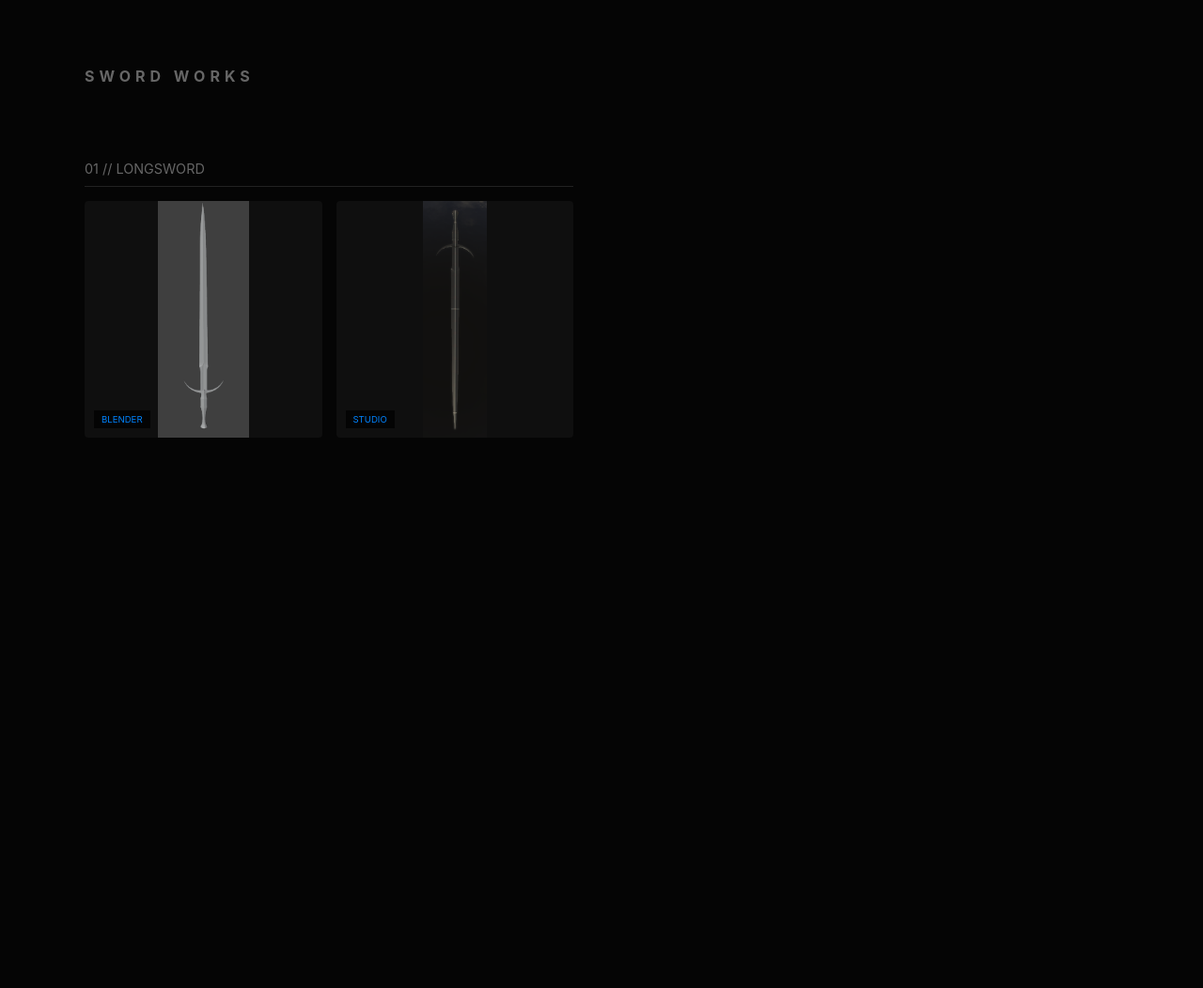
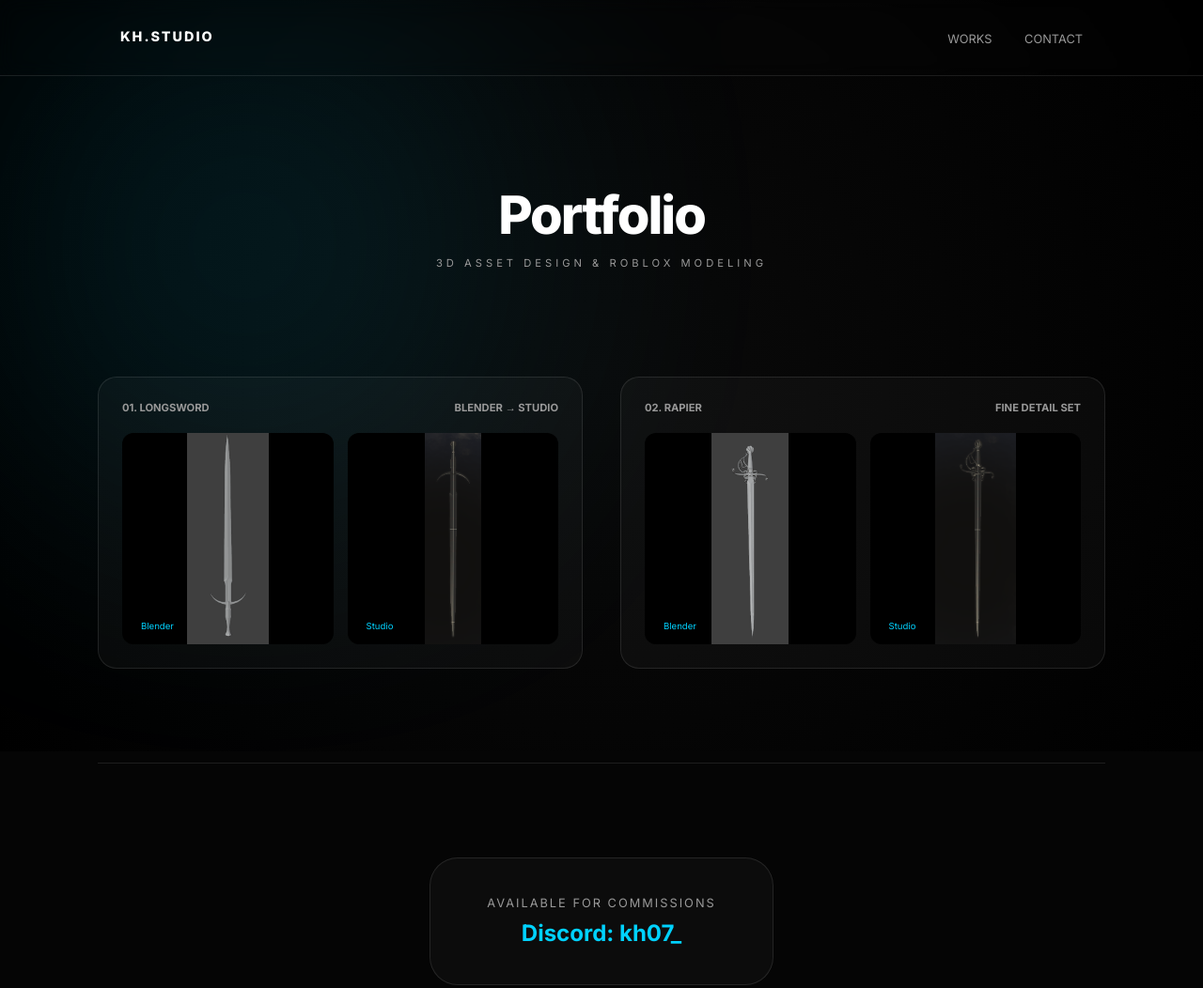
Before and after one commit to Tudofudoludocrudo/Portf, a plain HTML site: page index.html in a window 1280 px wide. Shown: the whole page at 94% size. Before the commit the page ends 800 px from the top, so only its background shows below. Drawn offline with Linux system fonts and the light colour scheme.

Commit message:
Update index.html

```diff
--- a/index.html
+++ b/index.html
@@ -3,162 +3,226 @@
 <head>
     <meta charset="UTF-8">
     <meta name="viewport" content="width=device-width, initial-scale=1.0">
-    <title>Sword Portfolio</title>
+    <title>Portfolio | kh07_</title>
+    <link href="https://fonts.googleapis.com/css2?family=Inter:wght@300;400;700;800&display=swap" rel="stylesheet">
     <style>
         :root {
             --bg: #050505;
-            --card-bg: #0f0f0f;
-            --accent: #0084ff;
+            --accent: #00d2ff; /* Sharp blue accent */
+            --glass: rgba(255, 255, 255, 0.03);
+            --border: rgba(255, 255, 255, 0.1);
             --text-main: #ffffff;
-            --text-dim: #666;
+            --text-dim: #999;
         }
+
+        * { margin: 0; padding: 0; box-sizing: border-box; }
+        html { scroll-behavior: smooth; }
 
         body {
             background-color: var(--bg);
             color: var(--text-main);
             font-family: 'Inter', sans-serif;
-            margin: 0;
-            padding: 60px 20px;
+            overflow-x: hidden;
         }
 
-        .container { max-width: 1100px; margin: auto; }
-
-        header { margin-bottom: 80px; text-align: left; }
-        h1 { font-size: 1rem; letter-spacing: 5px; text-transform: uppercase; color: var(--text-dim); }
-
-        /* Gallery Grid */
-        .portfolio-grid {
-            display: grid;
-            grid-template-columns: repeat(auto-fill, minmax(450px, 1fr));
-            gap: 60px;
+        /* --- COOL BACKGROUND EFFECT --- */
+        .bg-blobs {
+            position: fixed;
+            top: 0; left: 0; width: 100%; height: 100%;
+            z-index: -1;
+            overflow: hidden;
+            background: radial-gradient(circle at 50% 50%, #0a0a0a, #000);
+        }
+        .blob {
+            position: absolute;
+            width: 500px; height: 500px;
+            background: var(--accent);
+            filter: blur(150px);
+            border-radius: 50%;
+            opacity: 0.15;
+            animation: move 20s infinite alternate;
+        }
+        @keyframes move {
+            from { transform: translate(-10%, -10%); }
+            to { transform: translate(20%, 20%); }
         }
 
-        @media (max-width: 600px) {
-            .portfolio-grid { grid-template-columns: 1fr; }
+        /* --- NAVIGATION --- */
+        nav {
+            position: sticky; top: 0;
+            display: flex; justify-content: space-between;
+            padding: 30px 10%;
+            backdrop-filter: blur(10px);
+            z-index: 100;
+            border-bottom: 1px solid var(--border);
+        }
+        nav .logo { font-weight: 800; letter-spacing: 2px; text-transform: uppercase; font-size: 0.9rem; }
+        nav .links a {
+            color: var(--text-dim); text-decoration: none;
+            margin-left: 30px; font-size: 0.8rem; text-transform: uppercase;
+            transition: 0.3s;
+        }
+        nav .links a:hover { color: var(--accent); }
+
+        /* --- HERO SECTION --- */
+        header {
+            height: 40vh;
+            display: flex; flex-direction: column;
+            justify-content: center; align-items: center;
+            text-align: center;
+        }
+        header h1 { font-size: 3.5rem; font-weight: 800; letter-spacing: -2px; margin-bottom: 10px; }
+        header p { color: var(--text-dim); letter-spacing: 4px; text-transform: uppercase; font-size: 0.7rem; }
+
+        /* --- PORTFOLIO GRID --- */
+        .container { max-width: 1200px; margin: auto; padding: 0 5%; }
+
+        .grid {
+            display: grid;
+            grid-template-columns: repeat(auto-fill, minmax(500px, 1fr));
+            gap: 40px;
+            padding-bottom: 100px;
+        }
+        @media (max-width: 700px) { .grid { grid-template-columns: 1fr; } }
+
+        .card {
+            background: var(--glass);
+            border: 1px solid var(--border);
+            border-radius: 20px;
+            padding: 25px;
+            transition: 0.4s cubic-bezier(0.23, 1, 0.32, 1);
+        }
+        .card:hover { border-color: var(--accent); transform: translateY(-10px); }
+
+        .card-header { display: flex; justify-content: space-between; margin-bottom: 20px; }
+        .card-header span { font-size: 0.7rem; font-weight: 700; color: var(--text-dim); text-transform: uppercase; }
+
+        .img-container { display: grid; grid-template-columns: 1fr 1fr; gap: 15px; }
+        .img-item {
+            position: relative; aspect-ratio: 1/1;
+            background: #000; border-radius: 12px;
+            overflow: hidden; cursor: zoom-in;
+        }
+        .img-item img { width: 100%; height: 100%; object-fit: contain; transition: 0.5s; }
+        .img-item:hover img { transform: scale(1.1); }
+        .img-label {
+            position: absolute; bottom: 10px; left: 10px;
+            font-size: 0.6rem; background: rgba(0,0,0,0.8);
+            padding: 4px 10px; border-radius: 4px; color: var(--accent);
         }
 
-        .sword-entry { margin-bottom: 20px; }
-        .sword-name { font-size: 0.9rem; margin-bottom: 15px; color: var(--text-dim); border-bottom: 1px solid #222; padding-bottom: 10px; }
+        /* --- CONTACT TAB --- */
+        #contact {
+            padding: 100px 0; border-top: 1px solid var(--border);
+            text-align: center;
+        }
+        .contact-box {
+            background: var(--glass);
+            border: 1px solid var(--border);
+            display: inline-block;
+            padding: 40px 60px;
+            border-radius: 30px;
+        }
+        .discord-tag { font-size: 1.5rem; font-weight: 700; color: var(--accent); margin-top: 10px; }
 
-        .image-pair {
-            display: grid;
-            grid-template-columns: 1fr 1fr;
-            gap: 15px;
+        /* --- LIGHTBOX (ZOOM & MOVE) --- */
+        #lightbox {
+            display: none; position: fixed; top: 0; left: 0;
+            width: 100%; height: 100%; background: rgba(0,0,0,0.98);
+            z-index: 1000; cursor: grab; align-items: center; justify-content: center;
         }
+        #lightbox img { max-height: 85vh; max-width: 85vw; user-select: none; transition: transform 0.1s ease-out; }
+        #close-btn { position: absolute; top: 30px; right: 40px; font-size: 2rem; cursor: pointer; opacity: 0.5; }
+        #close-btn:hover { opacity: 1; }
 
-        .img-wrap {
-            position: relative;
-            background: var(--card-bg);
-            border-radius: 4px;
-            overflow: hidden;
-            cursor: zoom-in;
-            aspect-ratio: 1/1;
-            display: flex;
-            align-items: center;
-            justify-content: center;
-        }
-
-        .img-wrap img {
-            max-width: 100%;
-            max-height: 100%;
-            object-fit: contain; /* Ensures full image is visible */
-            transition: transform 0.3s ease;
-        }
-
-        .img-wrap:hover img { transform: scale(1.05); }
-
-        .label {
-            position: absolute;
-            bottom: 10px;
-            left: 10px;
-            font-size: 0.6rem;
-            text-transform: uppercase;
-            background: rgba(0,0,0,0.7);
-            padding: 4px 8px;
-            color: var(--accent);
-        }
-
-        /* Interactive Popup (Lightbox) */
-        #lightbox {
-            display: none;
-            position: fixed;
-            top: 0; left: 0;
-            width: 100%; height: 100%;
-            background: rgba(0,0,0,0.95);
-            z-index: 1000;
-            cursor: grab;
-            overflow: hidden;
-            touch-action: none;
-        }
-
-        #lightbox-img {
-            position: absolute;
-            max-height: 90vh;
-            user-select: none;
-            -webkit-user-drag: none;
-        }
-
-        #close-btn {
-            position: absolute;
-            top: 20px; right: 30px;
-            font-size: 30px; color: white;
-            cursor: pointer; z-index: 1001;
-        }
     </style>
 </head>
 <body>
 
-<div class="container">
+    <div class="bg-blobs"><div class="blob"></div></div>
+
+    <nav>
+        <div class="logo">KH.STUDIO</div>
+        <div class="links">
+            <a href="#">Works</a>
+            <a href="#contact">Contact</a>
+        </div>
+    </nav>
+
     <header>
-        <h1>Sword Works</h1>
+        <h1>Portfolio</h1>
+        <p>3D Asset Design & Roblox Modeling</p>
     </header>
 
-    <div class="portfolio-grid">
+    <div class="container">
+        <div class="grid">
 
-        <div class="sword-entry">
-            <div class="sword-name">01 // LONGSWORD</div>
-            <div class="image-pair">
-                <div class="img-wrap" onclick="openLightbox('assets/blenderlongsword2.png')">
+            <div class="card">
+                <div class="card-header">
+                    <span>01. Longsword</span>
+                    <span>Blender → Studio</span>
+                </div>
+                <div class="img-container">
+                    <div class="img-item" onclick="openLightbox('assets/blenderlongsword2.png')">
                         <img src="assets/blenderlongsword2.png">
-                    <div class="label">Blender</div>
+                        <div class="img-label">Blender</div>
                     </div>
-                <div class="img-wrap" onclick="openLightbox('assets/rblxlongsword1.png')">
+                    <div class="img-item" onclick="openLightbox('assets/rblxlongsword1.png')">
                         <img src="assets/rblxlongsword1.png">
-                    <div class="label">Studio</div>
-                </div>
-            </div>
+                        <div class="img-label">Studio</div>
                     </div>
                 </div>
             </div>
 
+            <div class="card">
+                <div class="card-header">
+                    <span>02. Rapier</span>
+                    <span>Fine Detail Set</span>
+                </div>
+                <div class="img-container">
+                    <div class="img-item" onclick="openLightbox('assets/blenderlongrapier.png')">
+                        <img src="assets/blenderlongrapier.png">
+                        <div class="img-label">Blender</div>
+                    </div>
+                    <div class="img-item" onclick="openLightbox('assets/rblxrapier.png')">
+                        <img src="assets/rblxrapier.png">
+                        <div class="img-label">Studio</div>
+                    </div>
+                </div>
+            </div>
+
+            </div>
+
+        <section id="contact">
+            <div class="contact-box">
+                <p style="color:var(--text-dim); text-transform: uppercase; font-size: 0.8rem; letter-spacing: 2px;">Available for Commissions</p>
+                <div class="discord-tag">Discord: kh07_</div>
+            </div>
+        </section>
+    </div>
+
     <div id="lightbox" onmousedown="startDrag(event)" onmousemove="drag(event)" onmouseup="endDrag()" onmouseleave="endDrag()">
         <span id="close-btn" onclick="closeLightbox()">&times;</span>
-    <img id="lightbox-img" src="" draggable="false">
+        <img id="lb-img" src="" draggable="false">
     </div>
 
     <script>
         const lightbox = document.getElementById('lightbox');
-    const lbImg = document.getElementById('lightbox-img');
-
+        const lbImg = document.getElementById('lb-img');
         let isDragging = false;
         let startX, startY, currentX = 0, currentY = 0;
 
         function openLightbox(src) {
             lbImg.src = src;
             lightbox.style.display = 'flex';
-        lightbox.style.alignItems = 'center';
-        lightbox.style.justifyContent = 'center';
-        // Reset position
             currentX = 0; currentY = 0;
             lbImg.style.transform = `translate(0px, 0px)`;
         }
 
-    function closeLightbox() {
-        lightbox.style.display = 'none';
-    }
+        function closeLightbox() { lightbox.style.display = 'none'; }
 
         function startDrag(e) {
-        if (e.target === lbImg) {
+            if(e.target === lbImg) {
                 isDragging = true;
                 lightbox.style.cursor = 'grabbing';
                 startX = e.clientX - currentX;
@@ -168,22 +232,14 @@
 
         function drag(e) {
             if (!isDragging) return;
-        e.preventDefault();
             currentX = e.clientX - startX;
             currentY = e.clientY - startY;
             lbImg.style.transform = `translate(${currentX}px, ${currentY}px)`;
         }
 
-    function endDrag() {
-        isDragging = false;
-        lightbox.style.cursor = 'grab';
-    }
+        function endDrag() { isDragging = false; lightbox.style.cursor = 'grab'; }
 
-    // Close on background click
-    lightbox.onclick = function(e) {
-        if (e.target === lightbox) closeLightbox();
-    }
+        lightbox.onclick = (e) => { if(e.target === lightbox) closeLightbox(); }
     </script>
-
 </body>
 </html>
```
Lines whose indentation alone changed are shown as unchanged.
